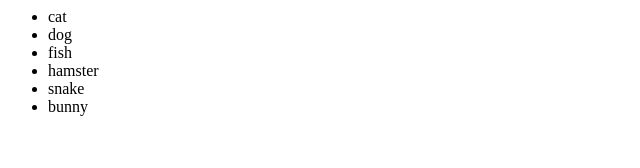
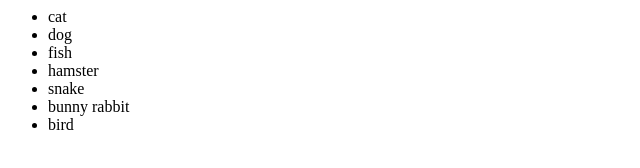
Before and after one commit to Marialena1992/TryOutGit, a plain HTML site: page index.html in a window 1280 px wide. Shown: the full height of the page, 0-640 px from the left. Drawn offline with Linux system fonts and the light colour scheme.

Commit message:
added changes

```diff
--- a/index.html
+++ b/index.html
@@ -5,6 +5,7 @@
         <li>fish</li>
         <li>hamster</li>
         <li>snake</li>
-        <li>bunny</li>
+        <li>bunny rabbit</li>
+        <li>bird</li>
     </ul>
 </body>
```
